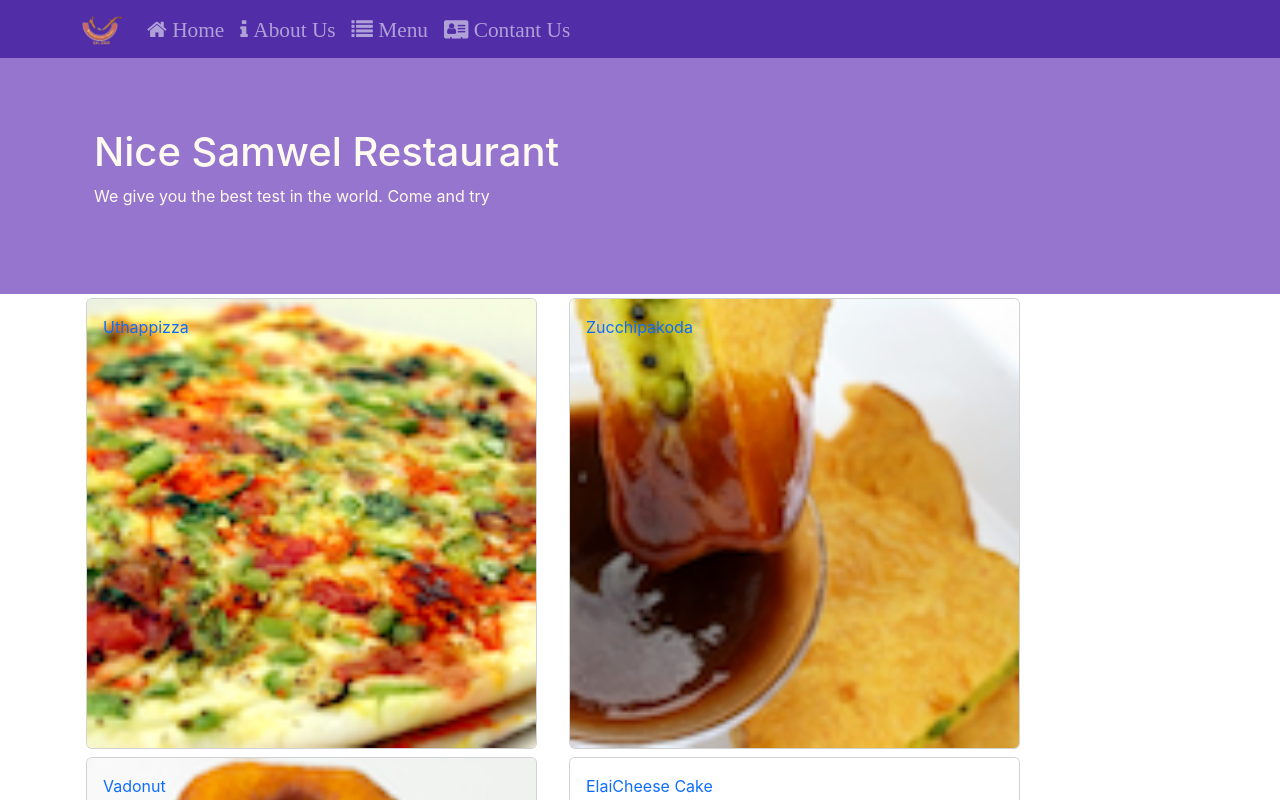
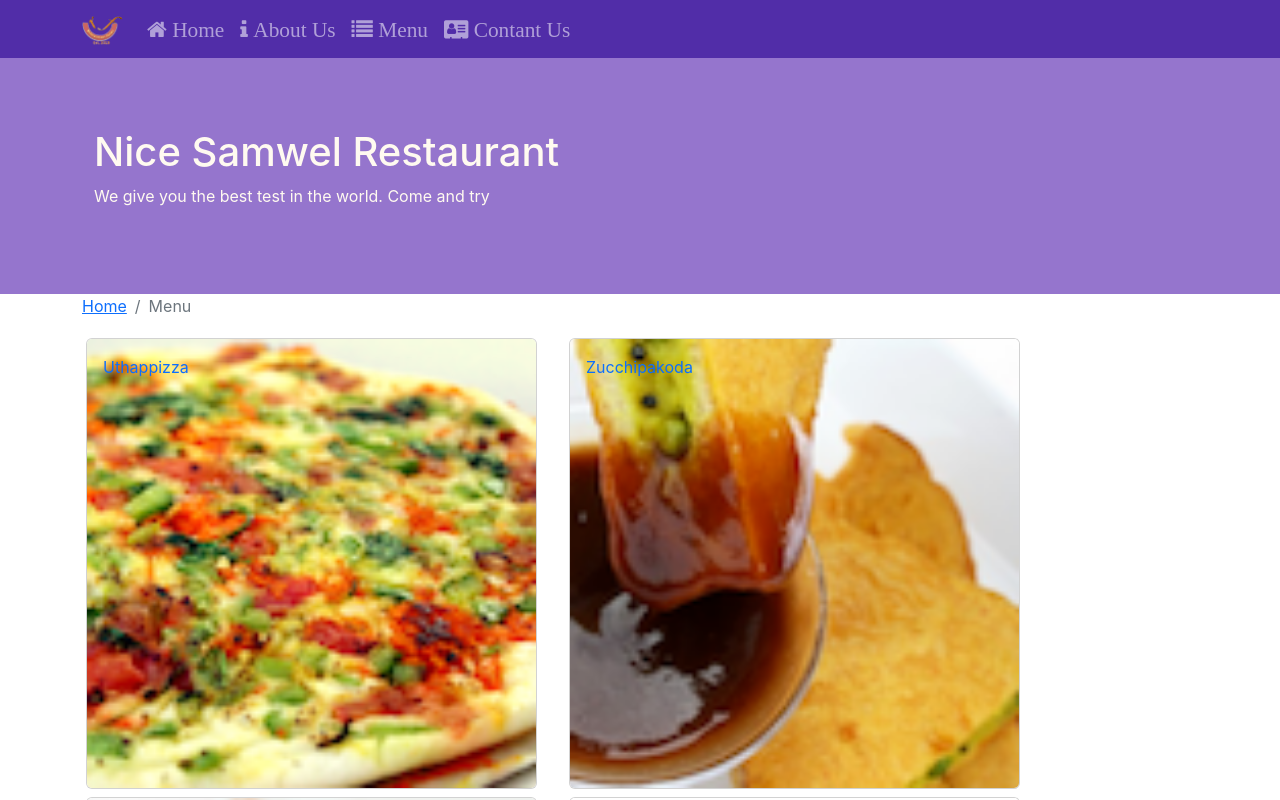
Before and after one commit to drneyx/Confusion-REACT, a React (Create React App) app: page /menu in a window 1280 px wide. Shown: the top 800 px of the page. Built offline with nearby package versions, Linux system fonts and the light colour scheme.

Commit message:
Add breadcrumb

```diff
--- a/src/components/MenuComponent.js
+++ b/src/components/MenuComponent.js
@@ -1,6 +1,6 @@
 import React from 'react';
 import { Link } from 'react-router-dom';
-import {Card, CardImg, CardImgOverlay, CardText, CardBody, CardTitle } from 'reactstrap';
+import {Card, CardImg, CardImgOverlay, CardText, CardBody, CardTitle, Breadcrumb, BreadcrumbItem } from 'reactstrap';
 
 
 function RenderMenuItem({dish, onClick}) {
@@ -31,6 +31,12 @@ const Menu = (props) => {
     return (
         <div className="container">
             <div className="row">
+                <Breadcrumb>
+                    <BreadcrumbItem><Link to="/home">Home</Link> </BreadcrumbItem>
+                    <BreadcrumbItem active>Menu </BreadcrumbItem>
+                </Breadcrumb>
+            </div>
+            <div className="row">
                 {menu}
             </div>
         </div>
```
